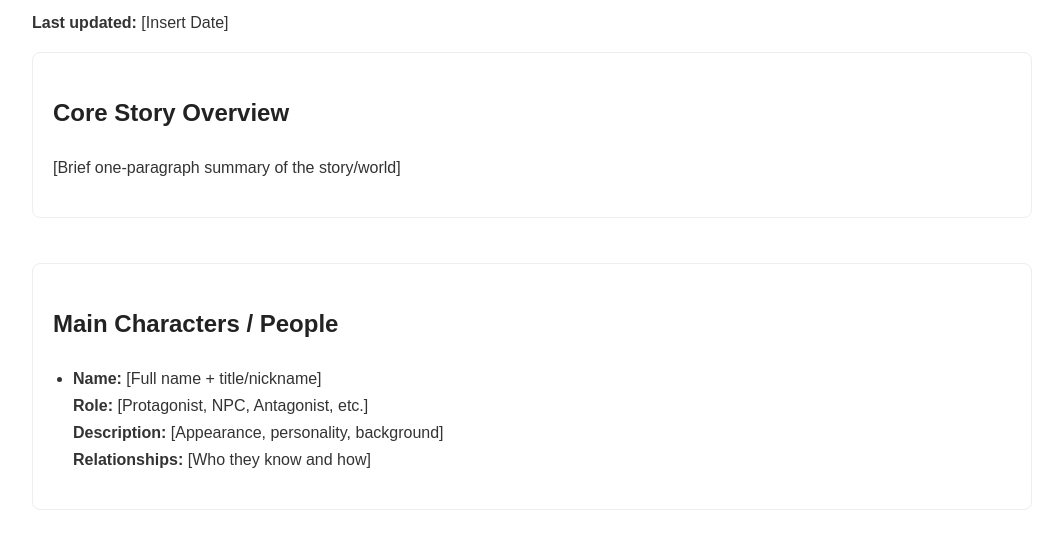
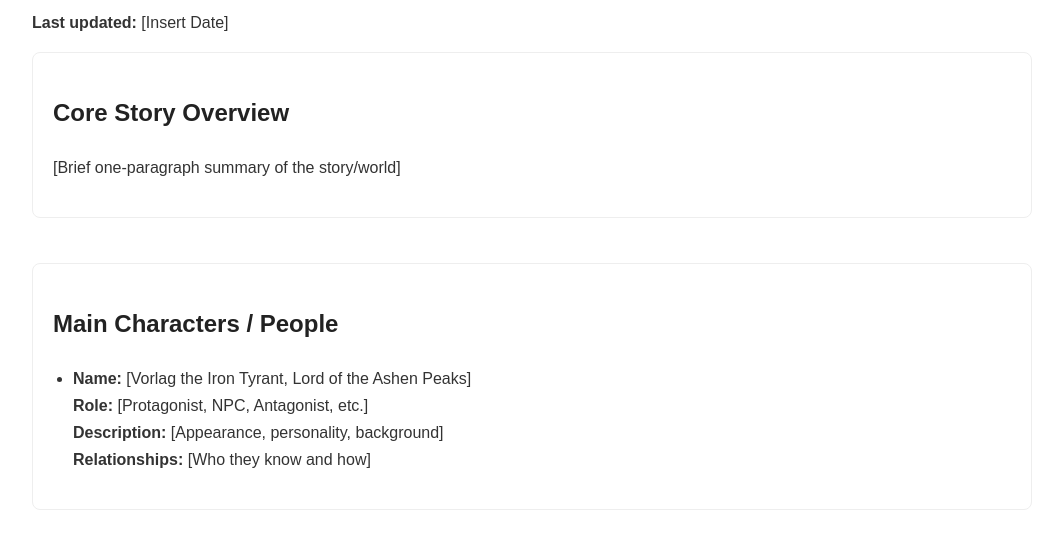
Before and after one commit to Naedmas/naedmas.github.io, a plain HTML site: page memory/index.html in a window 1280 px wide. Shown: the part 224-776 px from the top of the page, without its empty margins (108-1171 px from the left). Drawn offline with Linux system fonts and the light colour scheme.

Commit message:
Update index.html

```diff
--- a/memory/index.html
+++ b/memory/index.html
@@ -53,7 +53,7 @@
 <div class="section">
     <h2>Main Characters / People</h2>
     <ul>
-        <li><strong>Name:</strong> [Full name + title/nickname]<br>
+        <li><strong>Name:</strong> [Vorlag the Iron Tyrant, Lord of the Ashen Peaks]<br>
             <strong>Role:</strong> [Protagonist, NPC, Antagonist, etc.]<br>
             <strong>Description:</strong> [Appearance, personality, background]<br>
             <strong>Relationships:</strong> [Who they know and how]</li>
```
